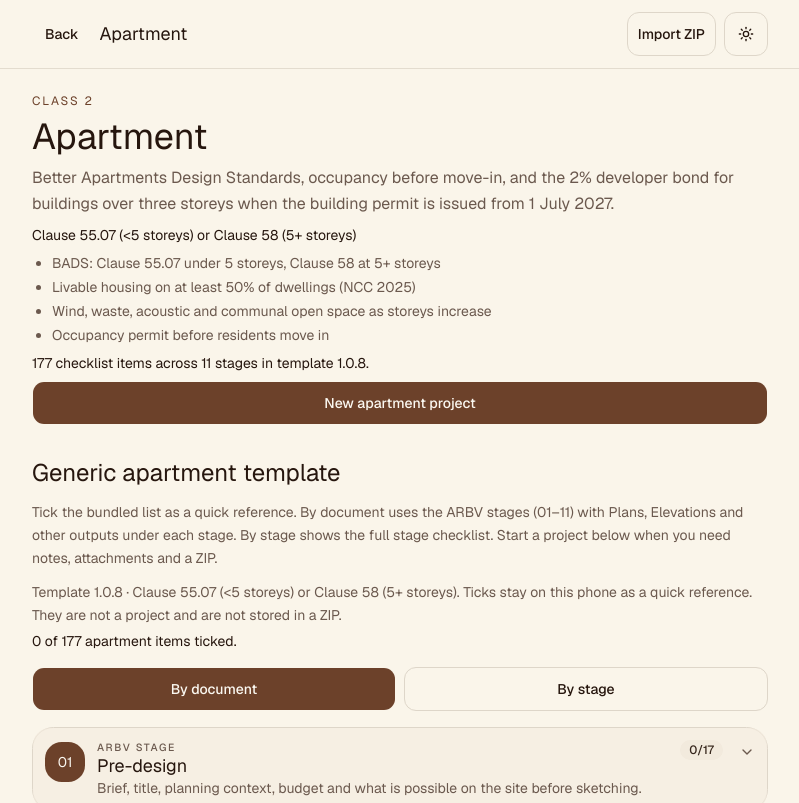
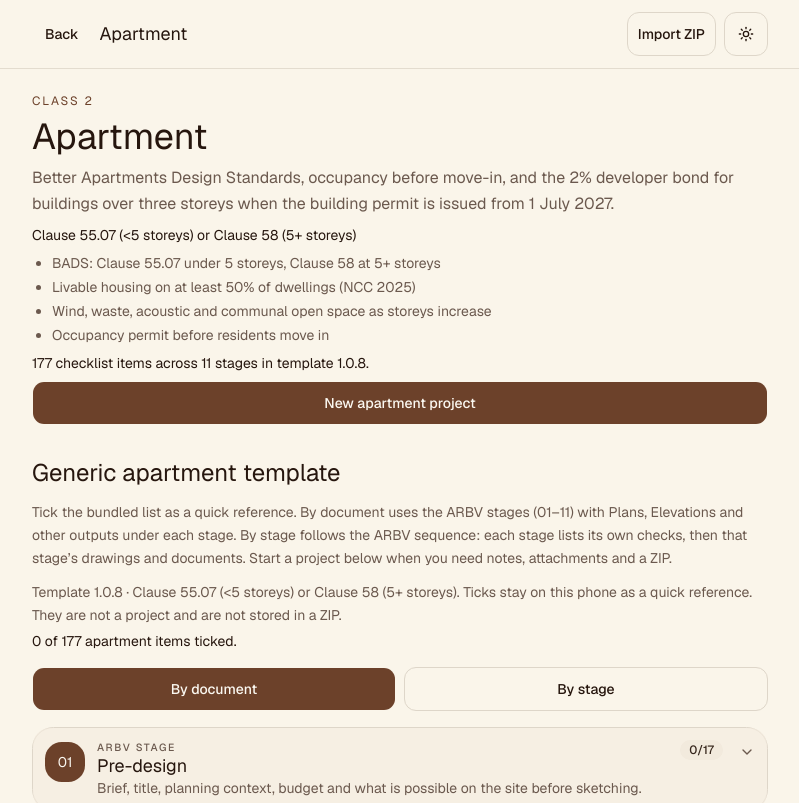
Before and after one commit to benresonance-star/archicheck, a Next.js app: page /t/apartment in a window 1280 px wide. Shown: the top 803 px of the page, without its empty margins (240-1039 px from the left). Built offline with nearby package versions, Linux system fonts and the light colour scheme.

Commit message:
Describe By stage as the ARBV sequence
Replace the vague full-checklist line with how stage ticks sit above that stage’s drawings and documents.

Co-authored-by: benresonance <benresonance@gmail.com>

```diff
--- a/src/app/t/[typology]/page.tsx
+++ b/src/app/t/[typology]/page.tsx
@@ -50,7 +50,8 @@ export default async function TypologyPage({
           <p className="text-sm text-muted-foreground leading-relaxed">
             Tick the bundled list as a quick reference. By document uses the
             ARBV stages (01–11) with Plans, Elevations and other outputs under
-            each stage. By stage shows the full stage checklist. Start a
+            each stage. By stage follows the ARBV sequence: each stage lists
+            its own checks, then that stage’s drawings and documents. Start a
             project below when you need notes, attachments and a ZIP.
           </p>
           <TemplateReference typology={typology} showStartProject={false} />
--- a/src/app/templates/page.tsx
+++ b/src/app/templates/page.tsx
@@ -33,7 +33,9 @@ export default async function TemplatesPage({
               from construction documents.
             </p>
             <p>
-              <strong>By stage</strong> shows the full checklist.
+              <strong>By stage</strong> follows the ARBV sequence. Each stage
+              lists its own checks, then the drawings and documents for that
+              stage.
             </p>
           </div>
         </section>
--- a/src/components/checklist-lens-toggle.tsx
+++ b/src/components/checklist-lens-toggle.tsx
@@ -11,7 +11,7 @@ export function checklistLensSummary(lens: ChecklistLens): string {
     case "document":
       return "The same ARBV stages as the stage list (01–11), with Plans, Elevations and the other outputs under each stage.";
     case "stage":
-      return "Checks grouped by ARBV stage.";
+      return "Each ARBV stage lists its own checks, then the drawings and documents for that stage.";
     default:
       return assertNever(lens, `Unknown checklist lens: ${String(lens)}`);
   }
```
